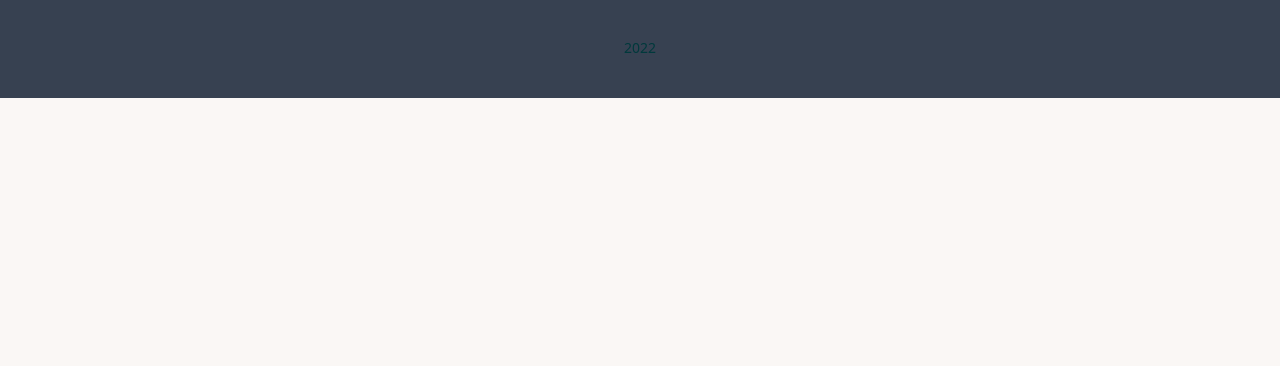
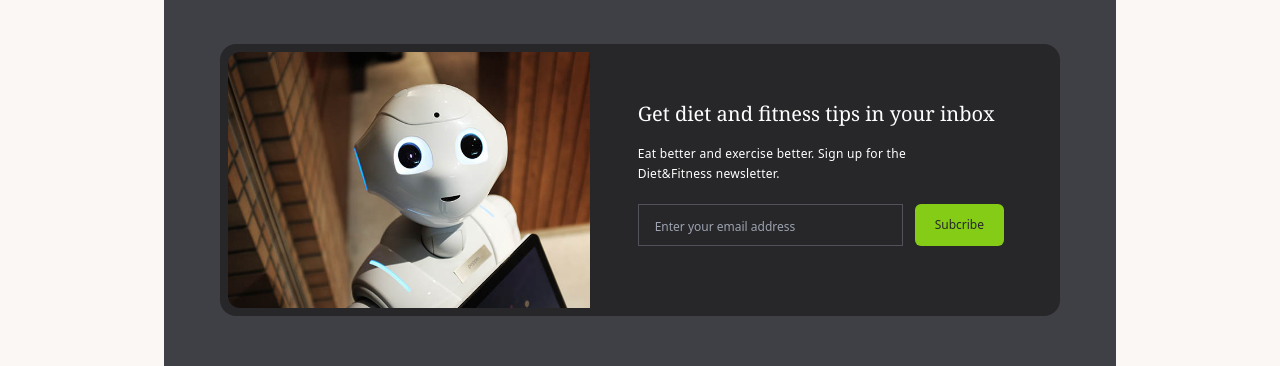
Before and after one commit to muhuahaha/gitfinder, a React (Vite) app: page /tailwind in a window 1280 px wide. Shown: the part 1280-1646 px from the top of the page. Before the commit the page ends 1378 px from the top, so only its background shows below. Built offline with nearby package versions, Linux system fonts and the light colour scheme; no server answers; the HTML template or start-up script is replaced by a standard one.

Commit message:
useFetch Test

```diff
--- a/src/App.jsx
+++ b/src/App.jsx
@@ -20,7 +20,7 @@ function App() {
       <UnsplashProvider>
         <AlertProvider>
           <Router>
-            <div className="flex flex-col justify-between h-screen">
+            <div className="flex h-screen flex-col justify-between">
               <Navbar />
 
               <main className="container mx-auto px-3 pb-12">
--- /dev/null
+++ b/src/components/hooks/useFetch.js
@@ -0,0 +1,28 @@
+import { useState, useEffect } from 'react';
+
+function useFetch(url, options) {
+  const [loading, setLoading] = useState(true);
+  const [error, setError] = useState(null);
+  const [data, setData] = useState(null);
+
+  useEffect(() => {
+    const fetchData = async () => {
+      try {
+        const response = await fetch(url, options);
+        const data = await response.json();
+
+        setData(data);
+        setLoading(false);
+      } catch (error) {
+        setError(error);
+        setLoading(false);
+      }
+    };
+
+    fetchData();
+  }, []);
+
+  return { data, loading, error };
+}
+
+export default useFetch;
--- a/src/components/layout/Navbar.jsx
+++ b/src/components/layout/Navbar.jsx
@@ -5,9 +5,9 @@ import PropTypes from 'prop-types';
 function Navbar({ title }) {
   return (
     <div>
-      <nav className="navbar mb-12 shadow-lg bg-neutral text-neutral-content">
+      <nav className="navbar mb-12 bg-neutral text-neutral-content shadow-lg">
         <div className="container mx-auto">
-          <div className="flex-none px-2 mx-2">
+          <div className="mx-2 flex-none px-2">
             <FaGithub className="inline pr-2 text-3xl" />
             <Link to="/" className="text-lg font-bold">
               {title}
@@ -15,7 +15,7 @@ function Navbar({ title }) {
           </div>
         </div>
 
-        <div className="flex-1 px-2 mx-2">
+        <div className="mx-2 flex-1 px-2">
           <div className="flex justify-end">
             <Link to="/" className="btn btn-ghost btn-sm rounded-btn">
               Home
@@ -34,11 +34,11 @@ function Navbar({ title }) {
 }
 
 Navbar.defaultProps = {
-  title: 'Github Finder',
+  title: 'Github Finder'
 };
 
 Navbar.propTypes = {
-  title: PropTypes.string,
+  title: PropTypes.string
 };
 
 export default Navbar;
--- a/src/components/photos/PhotoItem.jsx
+++ b/src/components/photos/PhotoItem.jsx
@@ -7,9 +7,9 @@ function PhotoItem({ photo: { urls, user, tags } }) {
   return (
     <div>
       {' '}
-      <img className="rounded-lg p-4 break-inside" src={urls.small} alt="" />
+      <img className="break-inside rounded-lg p-4" src={urls.small} alt="" />
       <div className="avatar p-4">
-        <div className="rounded-full shadow w-14 h-14">
+        <div className="h-14 w-14 rounded-full shadow">
           <img src={user.profile_image.medium} alt="Profile" />
         </div>
       </div>
--- a/src/components/testing-tw/ColorItem.jsx
+++ b/src/components/testing-tw/ColorItem.jsx
@@ -3,7 +3,7 @@ import PropTypes from 'prop-types';
 
 const ColorItem = forwardRef(({ color }, ref) => (
   <div
-    className={`bg-${color}-200 h-10 first:col-span-3 last:col-span-2 hover:bg-green-300`}
+    className={`bg-${color}-200 first:col-span-3 last:col-span-2 hover:scale-105 hover:bg-green-300`}
     ref={ref}>
     <h2>{color}</h2>
   </div>
--- /dev/null
+++ b/src/components/testing-tw/CustomHookExample1.jsx
@@ -0,0 +1,20 @@
+import useFetch from '../hooks/useFetch';
+
+function CustomHookExample1() {
+  const { data, loading } = useFetch('https://jsonplaceholder.typicode.com/posts', {});
+
+  if (loading) {
+    return <h3>Loading....</h3>;
+  }
+  return (
+    <div>
+      {data.map((post) => (
+        <h2 key={post.id}>{post.title}</h2>
+      ))}
+    </div>
+  );
+
+  return <div>CustomHookExample1</div>;
+}
+
+export default CustomHookExample1;
--- /dev/null
+++ b/src/components/testing-tw/EmailSubscribe.jsx
@@ -0,0 +1,46 @@
+import React from 'react';
+import Img2 from '../layout/assets/img3.jpg';
+
+function EmailSubscribe() {
+  return (
+    // return  Background Container
+    <div className="flex h-screen items-center justify-center bg-zinc-700">
+      {/* {/* Card  */}
+      <div className="mx-6 rounded-2xl bg-zinc-800 p-2">
+        {/* {/* Flex Container  */}
+        <div className="flex flex-col rounded-l-xl object-cover md:flex-row ">
+          {/* {/* Image  */}
+          <img
+            src={Img2}
+            alt=""
+            className="h-80 transform rounded-xl object-cover duration-200 hover:scale-105 hover:rounded-xl md:h-64 md:rounded-l-xl md:rounded-r-none"
+          />
+          {/* {/* Content  */}
+          <div className="p-6 md:p-12">
+            <h2 className="text-center font-serif text-xl font-medium text-white md:text-left">
+              Get diet and fitness tips in your inbox
+            </h2>
+
+            <p className="my-4 max-w-xs text-center text-xs leading-5 tracking-wide text-white md:text-left">
+              Eat better and exercise better. Sign up for the Diet&Fitness newsletter.
+            </p>
+
+            <div className="mt-5 flex flex-col space-y-4 md:flex-row md:space-x-3 md:space-y-0">
+              <input
+                type="text"
+                placeholder="Enter your email address"
+                className="border border-zinc-600 bg-zinc-800 p-2 px-4 text-center text-white placeholder:text-center placeholder:text-xs focus:outline-none md:text-left placeholder:md:text-left"
+              />
+
+              <button className="rounded-md bg-lime-500 px-5 py-3 text-xs text-zinc-800 duration-500 hover:bg-lime-700 hover:text-white">
+                Subcribe
+              </button>
+            </div>
+          </div>
+        </div>
+      </div>
+    </div>
+  );
+}
+
+export default EmailSubscribe;
--- a/src/pages/About.jsx
+++ b/src/pages/About.jsx
@@ -1,12 +1,14 @@
 import React from 'react';
 import PhotoResults from '../components/photos/PhotoResults';
 import PhotoSearch from '../components/photos/PhotoSearch';
+import CustomHookExample1 from '../components/testing-tw/CustomHookExample1';
 
 function About() {
   return (
     <div>
       <PhotoSearch />
       <PhotoResults />
+      <CustomHookExample1 />
     </div>
   );
 }
--- a/src/pages/Tailwind.jsx
+++ b/src/pages/Tailwind.jsx
@@ -1,6 +1,7 @@
 import UtilityFirst from '../components/testing-tw/UtilityFirst';
 import Color from '../components/testing-tw/Color';
 import ContainerSpacing from '../components/testing-tw/ContainerSpacing';
+import EmailSubscribe from '../components/testing-tw/EmailSubscribe';
 
 import PokemonTypeMap from './pokemonTypeMap.json';
 
@@ -11,6 +12,7 @@ function Tailwind() {
       <UtilityFirst />
       <Color PokemonTypeMap={PokemonTypeMap} />
       <ContainerSpacing />
+      <EmailSubscribe />
     </div>
   );
 }
```
Also changed, not shown: src/context/dark/DarkContext.jsx (added).
